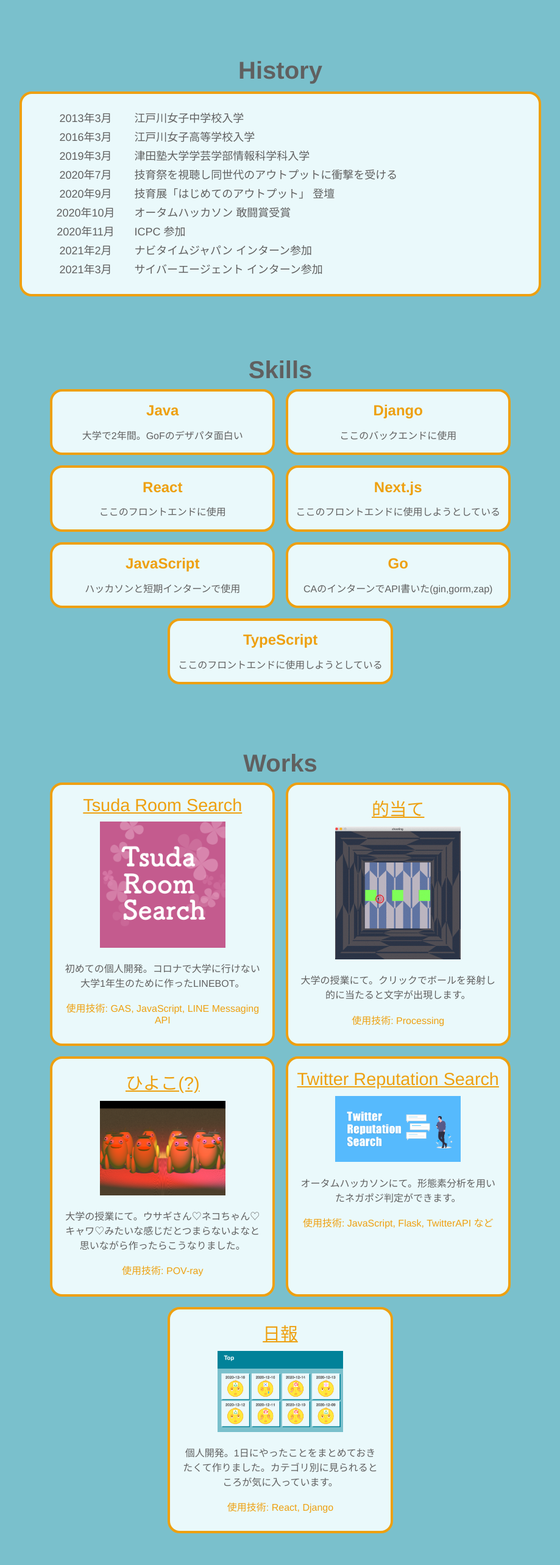
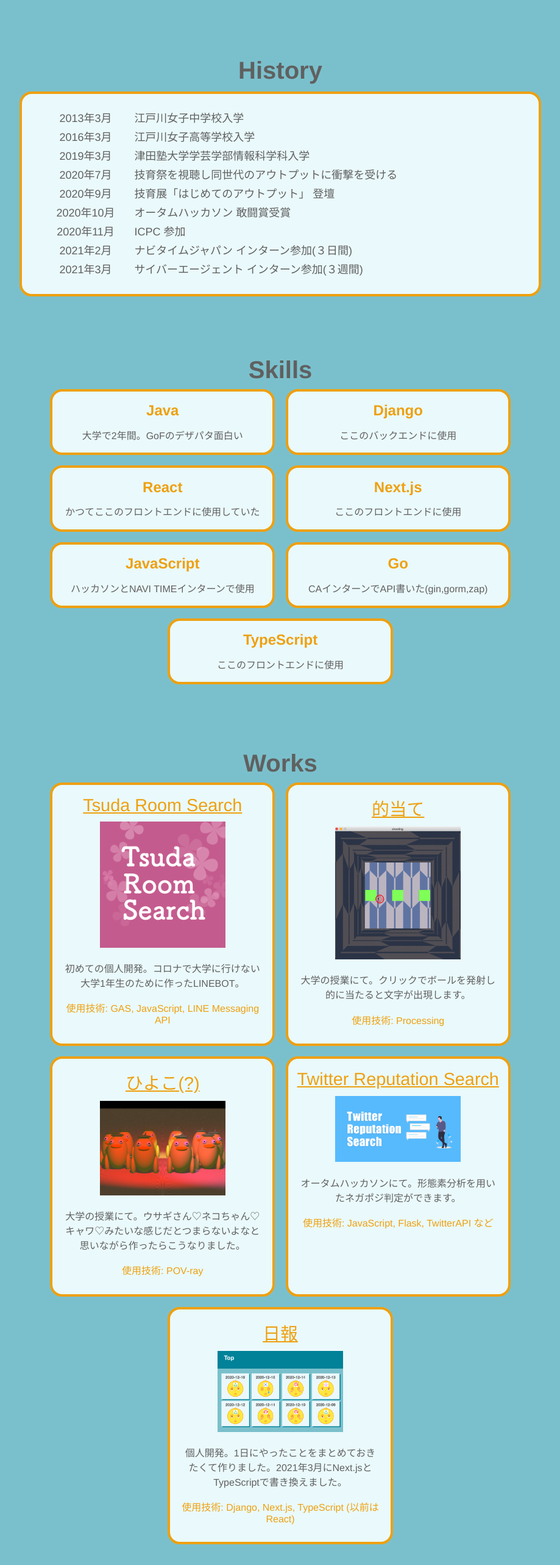
Before and after one commit to Piyopanman/piyopanman-frontend-next, a Next.js app: page /profile in a window 1280 px wide. Shown: the part 947-3513 px from the top of the page at 61% size, without its empty margins (180-1099 px from the left). Built offline with nearby package versions, Linux system fonts and the light colour scheme.

Commit message:
profileの更新

```diff
--- a/components/pages/profile/Histories.tsx
+++ b/components/pages/profile/Histories.tsx
@@ -32,11 +32,11 @@
     },
     {
       date: "2021年2月",
-      event: "ナビタイムジャパン インターン参加",
+      event: "ナビタイムジャパン インターン参加(３日間)",
     },
     {
       date: "2021年3月",
-      event: "サイバーエージェント インターン参加",
+      event: "サイバーエージェント インターン参加(３週間)",
     },
   ];
   return (
--- a/components/pages/profile/Skills.tsx
+++ b/components/pages/profile/Skills.tsx
@@ -12,23 +12,23 @@
     },
     {
       name: "React",
+      text: "かつてここのフロントエンドに使用していた",
+    },
+    {
+      name: "Next.js",
       text: "ここのフロントエンドに使用",
     },
     {
-      name: "Next.js",
-      text: "ここのフロントエンドに使用しようとしている",
-    },
-    {
       name: "JavaScript",
-      text: "ハッカソンと短期インターンで使用",
+      text: "ハッカソンとNAVI TIMEインターンで使用",
     },
     {
       name: "Go",
-      text: "CAのインターンでAPI書いた(gin,gorm,zap)",
+      text: "CAインターンでAPI書いた(gin,gorm,zap)",
     },
     {
       name: "TypeScript",
-      text: "ここのフロントエンドに使用しようとしている",
+      text: "ここのフロントエンドに使用",
     },
   ];
   return (
--- a/components/pages/profile/Works.tsx
+++ b/components/pages/profile/Works.tsx
@@ -50,8 +50,8 @@
       title: "日報",
       img: "/profile/daily.png",
       text:
-        "個人開発。1日にやったことをまとめておきたくて作りました。カテゴリ別に見られるところが気に入っています。",
-      techs: "React, Django",
+        "個人開発。1日にやったことをまとめておきたくて作りました。2021年3月にNext.jsとTypeScriptで書き換えました。",
+      techs: " Django, Next.js, TypeScript (以前はReact)",
       link: "https://piyopanman.com/daily",
     },
   ];
```
